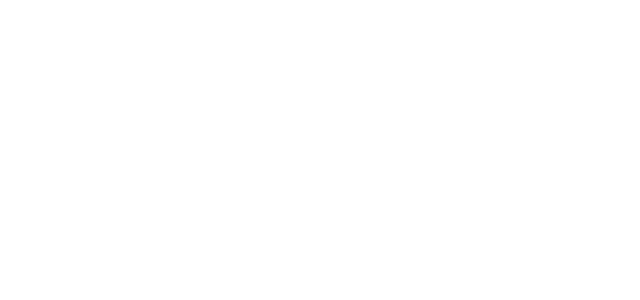
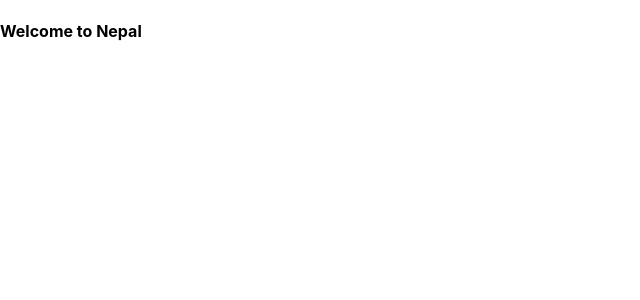
Before and after one commit to mamaheshd/training, a React (Create React App) app in the folder react/demo-app/: page /try in a window 1280 px wide. Before the commit this address had no page. Shown: the top 300 px of the page, without its empty margins (0-640 px from the left). Built offline with nearby package versions, Linux system fonts and the light colour scheme.

Commit message:
Dispaly is added to MyRoute.js to diaplay content of dispaly in localhost:3000/try as path

```diff
--- a/react/demo-app/src/MyRoute.js
+++ b/react/demo-app/src/MyRoute.js
@@ -2,12 +2,14 @@ import React from 'react'
 import { BrowserRouter as Router, Routes, Route } from 'react-router-dom'
 import First from './First'
 import { Second } from './Second'
+import Display from './Display'
 const MyRoute = () => {
     return (
         <Router>
             <Routes>
                 <Route path='/' element={<First/>}/>
                 <Route path='/test' element={<Second/>}/>
+                <Route path='/try' element={<Display/>}/>
             </Routes>
         </Router>
 
```
